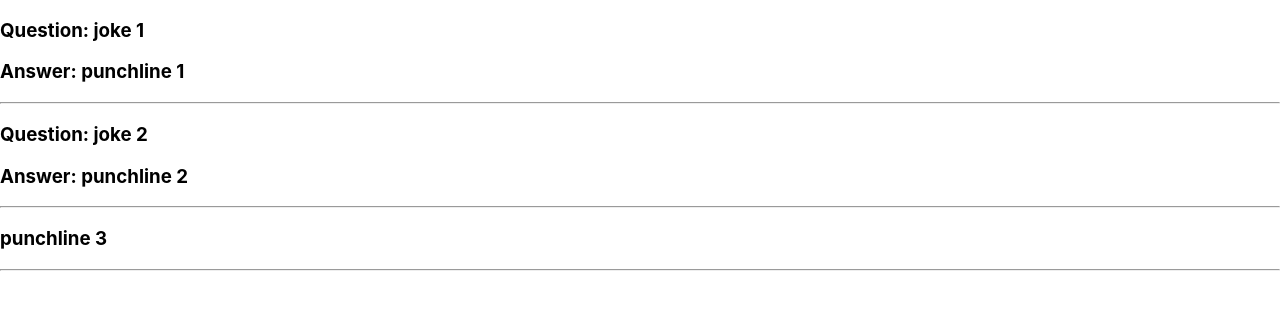
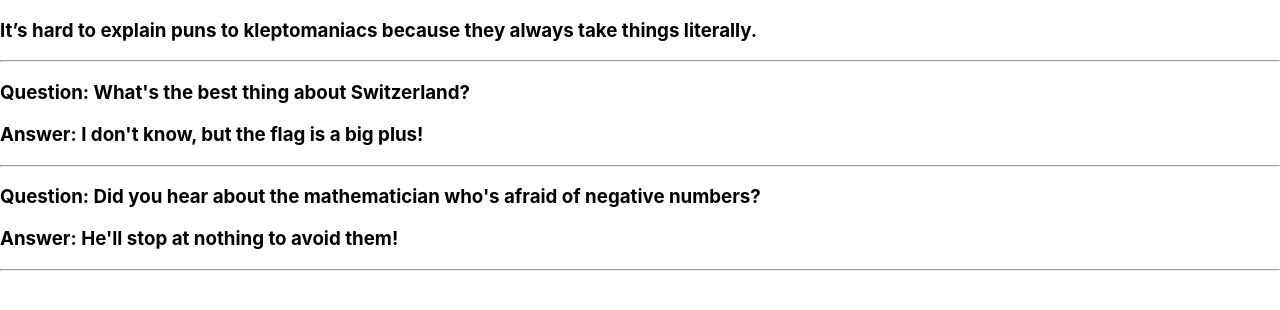
Before and after one commit to SuzanneNL/learn-react, a React (Create React App) app in the folder my-app/: page / in a window 1280 px wide. Shown: the top 310 px of the page. Built offline with nearby package versions, Linux system fonts and the light colour scheme.

Commit message:
Mapping components

```diff
--- a/my-app/src/JokeApp.js
+++ b/my-app/src/JokeApp.js
@@ -1,28 +1,15 @@
 import React from 'react';
-import JokeComponent from './components/JokeComponent'
+
+import Joke from './components/Joke'
+import jokesData from './components/jokesData'
 
 function JokeApp() {
+    const jokeComponents = jokesData.map(joke => <Joke key={joke.id} question={joke.question} punchLine={joke.punchLine} />)
+
     return (
         <div>
-            <JokeComponent
-                joke={{
-                    question:"joke 1",
-                    punchLine:"punchline 1"
-                }}
-            />
-            <JokeComponent
-                joke={{
-                    question:"joke 2",
-                    punchLine:"punchline 2"
-                }}
-            />
-            <JokeComponent
-                joke={{
-                    punchLine:"punchline 3"
-                }}
-            />
+            {jokeComponents}
         </div>
     )
 }
-
 export default JokeApp
--- /dev/null
+++ b/my-app/src/components/Joke.js
@@ -0,0 +1,14 @@
+import React from 'react';
+
+function Joke(props) {
+    return (
+        <div>
+            <h3 style={{display: props.question ? "block" : "none"}}>Question: {props.question}</h3>
+            <h3><span style={{display: props.question ? "inline-block" : "none"}}>Answer: </span><span> {props.punchLine}</span></h3>
+            <hr></hr>
+        </div>
+    )
+}
+
+
+export default Joke
--- a/my-app/src/components/JokeComponent.js
+++ /dev/null
@@ -1,14 +0,0 @@
-import React from 'react';
-
-function JokeComponent(props) {
-    return (
-        <div>
-            <h3 style={{display: props.joke.question ? "block" : "none"}}>Question: {props.joke.question}</h3>
-            <h3><span style={{display: props.joke.question ? "inline-block" : "none"}}>Answer: </span><span> {props.joke.punchLine}</span></h3>
-            <hr></hr>
-        </div>
-    )
-}
-
-
-export default JokeComponent
--- /dev/null
+++ b/my-app/src/components/jokesData.js
@@ -0,0 +1,18 @@
+const jokesData = [
+    {
+        id: 1,
+        punchLine: "It’s hard to explain puns to kleptomaniacs because they always take things literally."
+    },
+    {
+        id: 2,
+        question: "What's the best thing about Switzerland?",
+        punchLine: "I don't know, but the flag is a big plus!"
+    },
+    {
+        id: 3,
+        question: "Did you hear about the mathematician who's afraid of negative numbers?",
+        punchLine: "He'll stop at nothing to avoid them!"
+    }
+]
+
+export default jokesData
```
